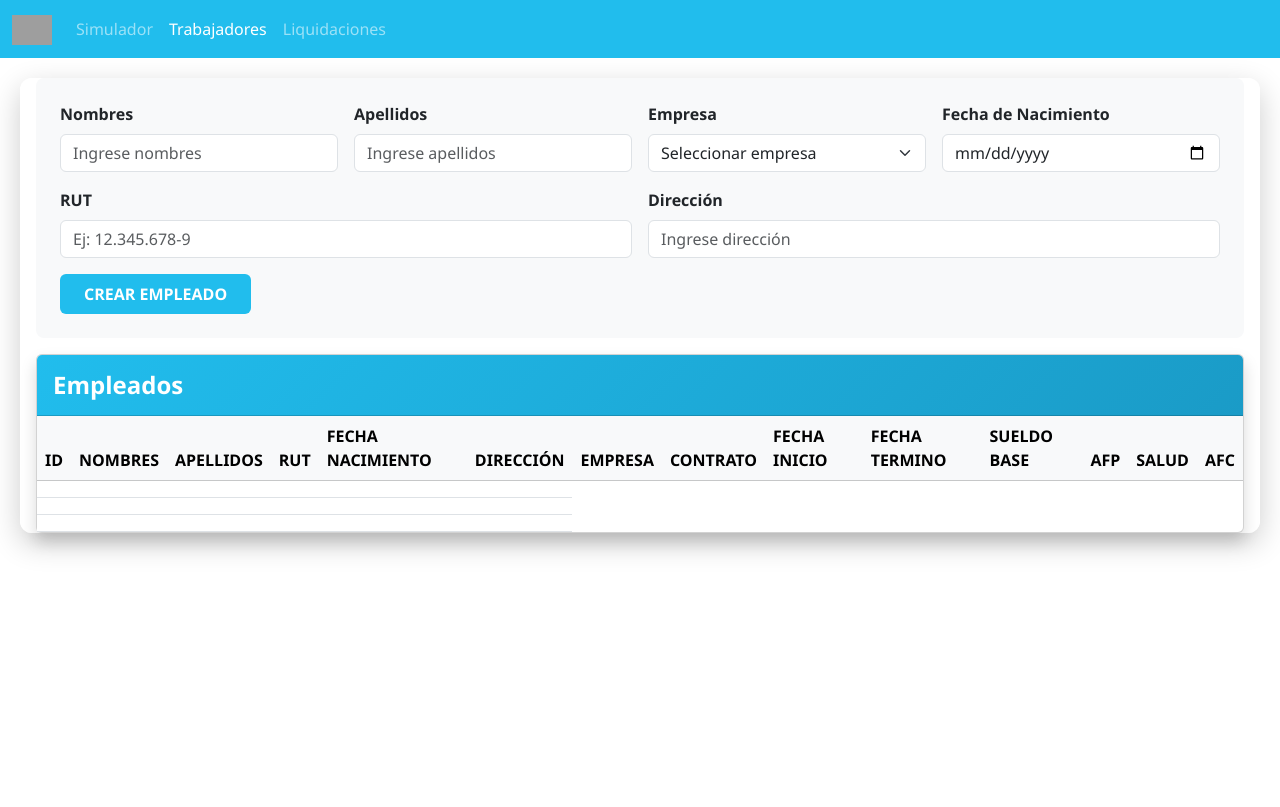
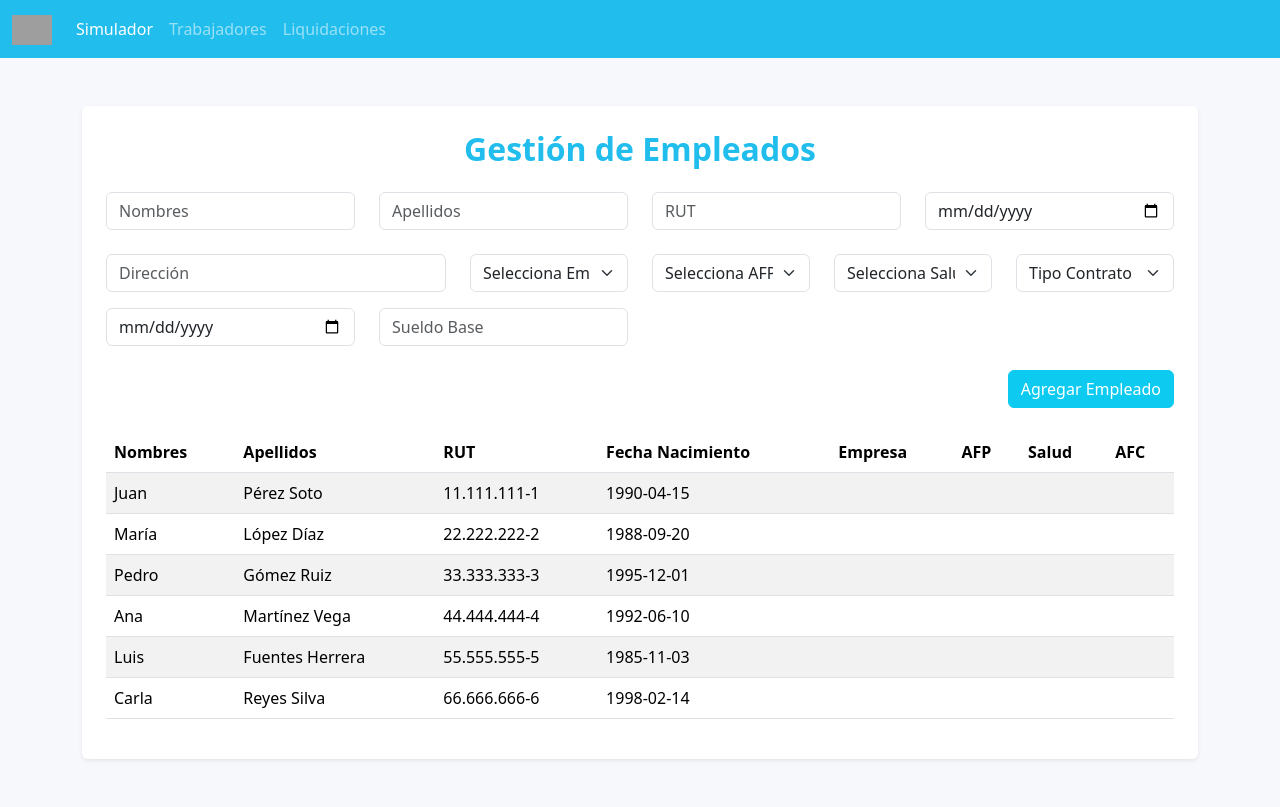
Before and after one commit to Yoyiuwu23/repo_dreamteam, a FastAPI app: page /empleados in a window 1280 px wide. Before the commit the page ends 554 px from the top, so only its background shows below. Run offline with FastAPI, Linux system fonts and the light colour scheme; data comes from the database, SQL or seed files in the repository; lists and menus that the app fills with data are empty; grey boxes are pictures that could not be loaded.

Commit message:
Reinicialisacion

```diff
--- a/main.py
+++ b/main.py
@@ -2,11 +2,16 @@ from fastapi import FastAPI, Request
 from fastapi.responses import HTMLResponse
 from fastapi.templating import Jinja2Templates
 from routers import empleados, public
+from fastapi.staticfiles import StaticFiles
 
 app = FastAPI()
 
-templates = Jinja2Templates(directory="templates")  # apunta a tu carpeta templates
-
+app.mount(
+    "/assets",
+    StaticFiles(directory="templates/assets"),
+    name="assets"
+)
+templates = Jinja2Templates(directory="templates")
 # Rutas privadas
 app.include_router(empleados.router, prefix="/api/v1")
 # Rutas públicas
--- a/routers/public.py
+++ b/routers/public.py
@@ -2,6 +2,7 @@
 from fastapi import APIRouter, Request
 from fastapi.responses import HTMLResponse
 from fastapi.templating import Jinja2Templates
+from models.empleados import EmpleadosModel
 
 router = APIRouter()
 templates = Jinja2Templates(directory="templates")
@@ -19,4 +20,4 @@ def home(request: Request):
 # Página de empleados
 @router.get("/empleados", response_class=HTMLResponse)
 def empleados(request: Request):
-    return templates.TemplateResponse("empleados.html", {"request": request, "titulo": "Empleados | Finantel Group"})
+    return templates.TemplateResponse("empleados.html", {"request": request, "titulo": "Empleados | Finantel Group", "empleados": EmpleadosModel.get_all()})
--- a/templates/assets/js/index.js
+++ b/templates/assets/js/index.js
@@ -1,3 +1,8 @@
+document.getElementById('form-empleado').addEventListener('submit', function (e) {
+  e.preventDefault();
+  agregarEmpleado();
+});
+
 async function consumirAPI(url, metodo = 'GET', datos = null) {
   try {
     const opciones = {
@@ -25,3 +30,41 @@ async function consumirAPI(url, metodo = 'GET', datos = null) {
     console.error('Error al consumir el API:', error);
   }
 }
+
+agregarEmpleado = async () =>
+  {
+    const nombres = document.querySelector('input[name="nombres"]').value;
+    const apellidos = document.querySelector('input[name="apellidos"]').value;
+    const rut = document.querySelector('input[name="rut"]').value;
+    const fecha_nacimiento = document.querySelector('input[name="fecha_nacimiento"]').value;
+    const direccion = document.querySelector('input[name="direccion"]').value;
+    const empresa_id = parseInt(document.querySelector('select[name="empresa_id"]').value);
+    const afp_id = parseInt(document.querySelector('select[name="afp_id"]').value);
+    const salud_id = parseInt(document.querySelector('select[name="salud_id"]').value);
+    const afc_id = parseInt(document.querySelector('select[name="afc_id"]').value);
+    const fecha_inicio = document.querySelector('input[name="fecha_ingreso"]').value;
+    const sueldo_base = parseInt(document.querySelector('input[name="sueldo_base"]').value);
+    const tipo_contrato = afc_id === 1 ? "INDEFINIDO" : "PLAZO FIJO";
+    const fecha_termino = null;
+
+    const nuevoEmpleado = {
+      nombres,
+      apellidos,
+      rut,
+      fecha_nacimiento,
+      direccion,
+      empresa_id,
+      tipo_contrato,
+      fecha_inicio,
+      fecha_termino,
+      sueldo_base,
+      afp_id,
+      salud_id,
+      afc_id
+    };
+
+    console.log('Nuevo Empleado:', nuevoEmpleado);
+
+    const respuesta = await consumirAPI('api/v1/empleados', 'POST', nuevoEmpleado);
+    console.log('Empleado agregado:', respuesta);
+  }
--- a/templates/empleados.html
+++ b/templates/empleados.html
@@ -1,210 +1,135 @@
 <!DOCTYPE html>
 <html lang="es">
 <head>
-    <meta charset="UTF-8">
-    <meta name="viewport" content="width=device-width, initial-scale=1.0">
+    <meta charset="UTF-8" />
+    <meta name="viewport" content="width=device-width, initial-scale=1" />
     <title>Gestión de Empleados</title>
-    <link href="https://cdn.jsdelivr.net/npm/bootstrap@5.3.8/dist/css/bootstrap.min.css" rel="stylesheet" integrity="sha384-sRIl4kxILFvY47J16cr9ZwB07vP4J8+LH7qKQnuqkuIAvNWLzeN8tE5YBujZqJLB" crossorigin="anonymous">
-    <style>
-        body {
+    <link href="https://cdn.jsdelivr.net/npm/bootstrap@5.3.8/dist/css/bootstrap.min.css" rel="stylesheet" />
 
-            min-height: 100vh;
-            font-family: 'Segoe UI', Tahoma, Geneva, Verdana, sans-serif;
-        }
-
-        .main-container {
-            background: rgba(255, 255, 255, 0.95);
-            border-radius: 12px;
-            margin: 20px;
-            box-shadow: 0 10px 30px rgba(0, 0, 0, 0.2);
-        }
-
-        .form-section {
-            background: #f8f9fa;
-            border-radius: 8px;
-        }
-
-        .custom-btn {
-            background: #21BDED;
-            border: none;
-            color: white;
-            transition: all 0.3s ease;
-        }
-
-        .custom-btn:hover {
-            background: #1a9bc7;
-            color: white;
-            transform: translateY(-1px);
-        }
-
-        .table-header-custom {
-            background: linear-gradient(135deg, #21BDED, #1a9bc7);
-            color: white;
-        }
-
-        .form-control:focus, .form-select:focus {
-            border-color: #21BDED;
-            box-shadow: 0 0 0 0.2rem rgba(33, 189, 237, 0.25);
-        }
-
-        .btn-action {
-            border: none;
-            background: none;
-            padding: 8px 12px;
-            margin: 0 2px;
-            border-radius: 4px;
-            cursor: pointer;
-            transition: background-color 0.3s ease;
-        }
-
-        .btn-edit {
-            color: #21BDED;
-        }
-
-        .btn-edit:hover {
-            background: rgba(33, 189, 237, 0.1);
-        }
-
-        .btn-delete {
-            color: #dc3545;
-        }
-
-        .btn-delete:hover {
-            background: rgba(220, 53, 69, 0.1);
-        }
-    </style>
 </head>
-<body>
-    <!-- Navbar -->
-    <nav class="navbar navbar-expand-lg" data-bs-theme="dark" style="background-color: #21BDED;">
+<body style="background-color: #F7F8FC;">
+<nav class="navbar navbar-expand-lg navbar-dark" style="background-color: #21BDED;">
   <div class="container-fluid">
-            <a class="navbar-brand" href="#"><img src="https://img.freepik.com/vector-gratis/dos-hojas-azules_78370-6256.jpg" alt="Logo" style="max-width: 40px;"></a>
-            <button class="navbar-toggler" type="button" data-bs-toggle="collapse" data-bs-target="#navbarNav" aria-controls="navbarNav" aria-expanded="false" aria-label="Toggle navigation">
+    <a class="navbar-brand" href="#">
+      <img src="https://img.freepik.com/vector-gratis/dos-hojas-azules_78370-6256.jpg" alt="Logo" style="max-width: 40px;">
+    </a>
+    <button class="navbar-toggler" type="button" data-bs-toggle="collapse" data-bs-target="#navbarNav">
       <span class="navbar-toggler-icon"></span>
     </button>
     <div class="collapse navbar-collapse" id="navbarNav">
       <ul class="navbar-nav">
-                    <li class="nav-item">
-                        <a class="nav-link" href="#">Simulador</a>
-                    </li>
-                    <li class="nav-item">
-                        <a class="nav-link active" aria-current="page" href="#">Trabajadores</a>
-                    </li>
-                    <li class="nav-item">
-                        <a class="nav-link" href="#">Liquidaciones</a>
-                    </li>
+        <li class="nav-item"><a class="nav-link active" aria-current="page" href="#">Simulador</a></li>
+        <li class="nav-item"><a class="nav-link" href="#">Trabajadores</a></li>
+        <li class="nav-item"><a class="nav-link" href="#">Liquidaciones</a></li>
       </ul>
     </div>
   </div>
 </nav>
 
-    <!-- Contenido principal -->
-    <div class="main-container">
-        <!-- Formulario de agregar empleado -->
-        <div class="form-section p-4 m-3">
-            <div class="row g-3 mb-3">
-                <div class="col-md-6 col-lg-3">
-                    <label for="nombres" class="form-label fw-semibold">Nombres</label>
-                    <input type="text" class="form-control" id="nombres" placeholder="Ingrese nombres">
+<div class="container my-5">
+  <div class="bg-white rounded p-4 shadow-sm">
+    <h2 class="text-center fw-bold mb-4" style="color: #21BDED;">Gestión de Empleados</h2>
+    <form id="form-empleado">
+      <div class="row mb-3">
+        <div class="col-md-3 mb-2">
+          <input type="text" name="nombres" class="form-control" placeholder="Nombres" required />
         </div>
-                <div class="col-md-6 col-lg-3">
-                    <label for="apellidos" class="form-label fw-semibold">Apellidos</label>
-                    <input type="text" class="form-control" id="apellidos" placeholder="Ingrese apellidos">
+        <div class="col-md-3 mb-2">
+          <input type="text" name="apellidos" class="form-control" placeholder="Apellidos" required />
         </div>
-                <div class="col-md-6 col-lg-3">
-                    <label for="empresa" class="form-label fw-semibold">Empresa</label>
-                    <select class="form-select" id="empresa">
-                        <option value="">Seleccionar empresa</option>
-                        <option value="Empresa 1">Empresa 1</option>
-                        <option value="Empresa 2">Empresa 2</option>
-                        <option value="Empresa 3">Empresa 3</option>
+        <div class="col-md-3 mb-2">
+          <input type="text" name="rut" class="form-control" placeholder="RUT" required />
+        </div>
+        <div class="col-md-3 mb-2">
+          <input type="date" name="fecha_nacimiento" class="form-control" required />
+        </div>
+      </div>
+      <div class="row mb-3">
+        <div class="col-md-4 mb-2">
+          <input type="text" name="direccion" class="form-control" placeholder="Dirección" required />
+        </div>
+        <div class="col-md-2 mb-2">
+          <select name="empresa_id" class="form-select" required>
+            <option value="" disabled selected>Selecciona Empresa</option>
+            {% for empresa in empresas %}
+            <option value="{{ empresa.id }}">{{ empresa.nombre }}</option>
+            {% endfor %}
+            <option value="1">Mi empresa</option>
           </select>
         </div>
-                <div class="col-md-6 col-lg-3">
-                    <label for="fecha_nacimiento" class="form-label fw-semibold">Fecha de Nacimiento</label>
-                    <input type="date" class="form-control" id="fecha_nacimiento">
+        <div class="col-md-2 mb-2">
+          <select name="afp_id" class="form-select" required>
+            <option value="" disabled selected>Selecciona AFP</option>
+            {% for afp in afps %}
+            <option value="{{ afp.id }}">{{ afp.nombre }}</option>
+            {% endfor %}
+            <option value="1">AFP Capital</option>
+          </select>
+        </div>
+        <div class="col-md-2 mb-2">
+          <select name="salud_id" class="form-select" required>
+            <option value="" disabled selected>Selecciona Salud</option>
+            {% for salud in saluds %}
+            <option value="{{ salud.id }}">{{ salud.nombre }}</option>
+            {% endfor %}
+            <option value="1">FONASA</option>
+          </select>
+        </div>
+        <div class="col-md-2 mb-2">
+          <select name="afc_id" class="form-select" required>
+            <option value="" disabled selected>Tipo Contrato</option>
+
+            <option value="1">INDEFINIDO</option>
+            <option value="2">PLAZO FIJO</option>
+
+          </select>
+        </div>
+        <div class="col-md-3 mb-2 mt-2">
+          <input type="date" name="fecha_ingreso" class="form-control" required />
+        </div>
+        <div class="col-md-3 mb-2 mt-2">
+          <input type="number" name="sueldo_base" class="form-control" placeholder="Sueldo Base" required />
         </div>
       </div>
-
-            <div class="row g-3 mb-3">
-                <div class="col-md-6">
-                    <label for="rut" class="form-label fw-semibold">RUT</label>
-                    <input type="text" class="form-control" id="rut" placeholder="Ej: 12.345.678-9">
-                </div>
-                <div class="col-md-6">
-                    <label for="direccion" class="form-label fw-semibold">Dirección</label>
-                    <input type="text" class="form-control" id="direccion" placeholder="Ingrese dirección">
+      <div class="row mb-3">
+        <div class="col-12 text-end">
+          <button type="button" onclick="agregarEmpleado()" class="btn btn-info text-white">Agregar Empleado</button>
         </div>
       </div>
+    </form>
 
-            <button class="btn custom-btn px-4 py-2 fw-semibold" onclick="crearEmpleado()">CREAR EMPLEADO</button>
-        </div>
-
-        <!-- Tabla de empleados -->
-        <div class="m-3">
-            <div class="card shadow">
-                <div class="card-header table-header-custom p-3">
-                    <h4 class="mb-0 fw-bold">Empleados</h4>
-                </div>
-                <div class="card-body p-0">
-                    <div class="table-responsive">
-                        <table class="table table-hover mb-0">
-                            <thead class="table-light">
+    <table class="table table-striped mt-4">
+      <thead>
         <tr>
-                                    <th class="fw-semibold">ID</th>
-                                    <th class="fw-semibold">NOMBRES</th>
-                                    <th class="fw-semibold">APELLIDOS</th>
-                                    <th class="fw-semibold">RUT</th>
-                                    <th class="fw-semibold">FECHA NACIMIENTO</th>
-                                    <th class="fw-semibold">DIRECCIÓN</th>
-                                    <th class="fw-semibold">EMPRESA</th>
-                                    <th class="fw-semibold">CONTRATO</th>
-                                    <th class="fw-semibold">FECHA INICIO</th>
-                                    <th class="fw-semibold">FECHA TERMINO</th>
-                                    <th class="fw-semibold">SUELDO BASE</th>
-                                    <th class="fw-semibold">AFP</th>
-                                    <th class="fw-semibold">SALUD</th>
-                                    <th class="fw-semibold">AFC</th>
-
+          <th>Nombres</th>
+          <th>Apellidos</th>
+          <th>RUT</th>
+          <th>Fecha Nacimiento</th>
+          <th>Empresa</th>
+          <th>AFP</th>
+          <th>Salud</th>
+          <th>AFC</th>
         </tr>
       </thead>
-                            <tbody id="empleados-tbody">
+      <tbody>
+        {% for empleado in empleados %}
         <tr>
-                                    <td></td>
-                                    <td></td>
-                                    <td></td>
-                                    <td></td>
-                                    <td></td>
-                                    <td></td>
-
+          <td>{{ empleado.nombres }}</td>
+          <td>{{ empleado.apellidos }}</td>
+          <td>{{ empleado.rut }}</td>
+          <td>{{ empleado.fecha_nacimiento }}</td>
+          <td>{{ empleado.empresa_nombre or '' }}</td>
+          <td>{{ empleado.afp_nombre or '' }}</td>
+          <td>{{ empleado.salud_nombre or '' }}</td>
+          <td>{{ empleado.afc_nombre or '' }}</td>
         </tr>
-                                <tr>
-                                    <td></td>
-                                    <td></td>
-                                    <td></td>
-                                    <td></td>
-                                    <td></td>
-                                    <td></td>
-
-                                </tr>
-                                <tr>
-                                    <td></td>
-                                    <td></td>
-                                    <td></td>
-                                    <td></td>
-                                    <td></td>
-                                    <td></td>
-
-                                </tr>
+        {% endfor %}
       </tbody>
     </table>
   </div>
 </div>
-            </div>
-        </div>
-    </div>
 
-
-    <script src="https://cdn.jsdelivr.net/npm/bootstrap@5.3.8/dist/js/bootstrap.bundle.min.js" integrity="sha384-FKyoEForCGlyvwx9Hj09JcYn3nv7wiPVlz7YYwJrWVcXK/BmnVDxM+D2scQbITxI" crossorigin="anonymous"></script>
+    <script src="{{ url_for('assets', path='js/index.js') }}"></script>
+<script src="https://cdn.jsdelivr.net/npm/bootstrap@5.3.8/dist/js/bootstrap.bundle.min.js"></script>
 </body>
 </html>
```
Also changed, not shown: dto/empleado.py (added, +23 -0 lines), models/empleados.py (+37 -25 lines), routers/empleados.py (+14 -17 lines). Lines whose indentation alone changed are shown as unchanged.
